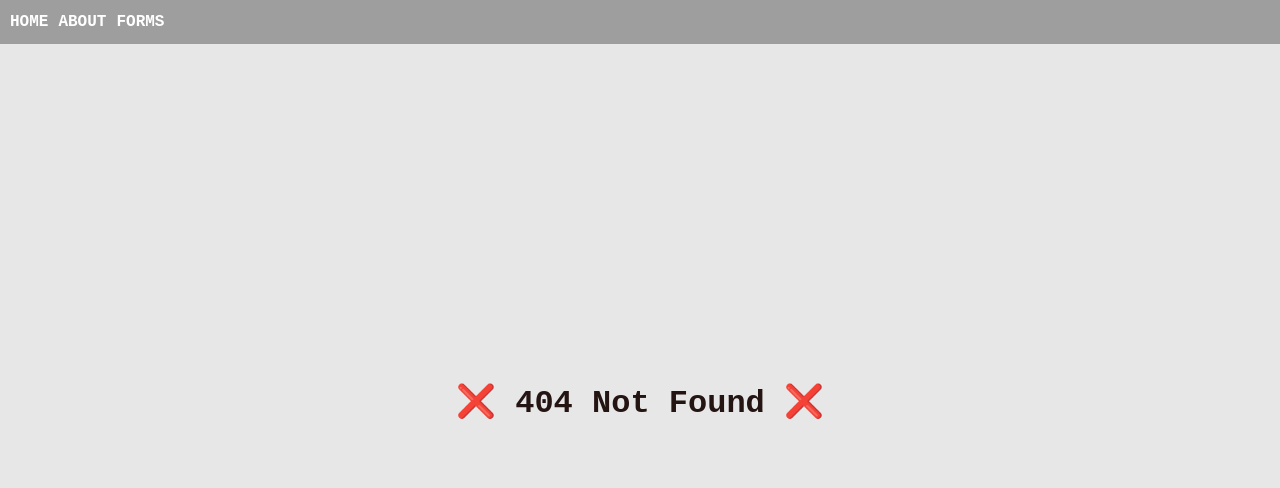
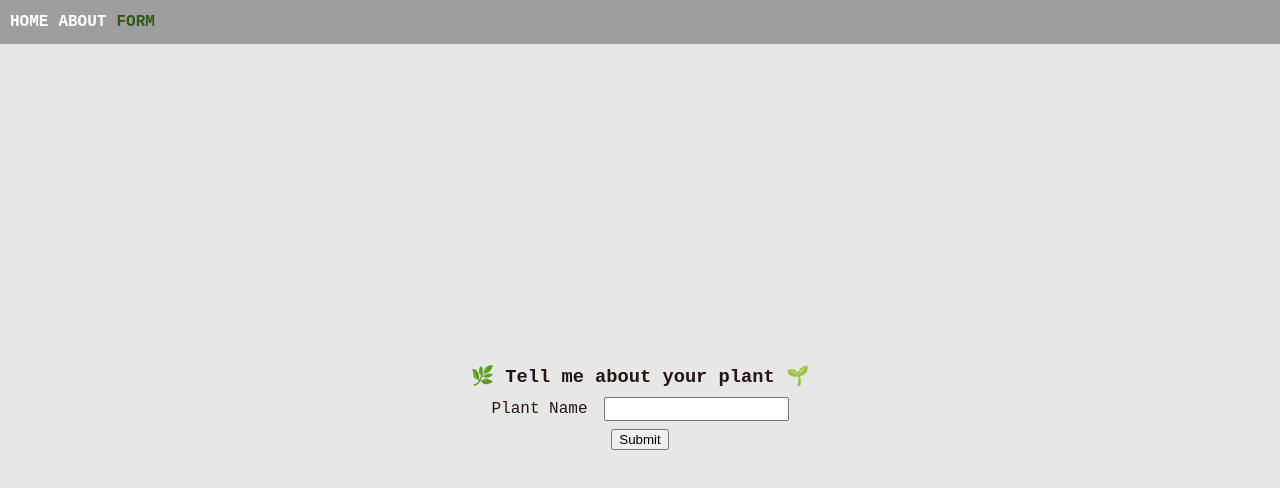
Before and after one commit to aniamarkh/rsschool-react, a React (Vite) app in the folder my-app/: page /form in a window 1280 px wide. Before the commit this address led to /404. Shown: the top 488 px of the page. Built offline with nearby package versions, Linux system fonts and the light colour scheme.

Commit message:
feat: add textInput component, validate it and submit

```diff
--- /dev/null
+++ b/my-app/src/components/forms/form.tsx
@@ -0,0 +1,76 @@
+import React, { createRef } from 'react';
+import './forms.css';
+import TextInput from './formElements/textInput';
+import { PlantData, FormState } from 'types/types';
+import { plantsData } from '../../data/plants';
+
+export default class Form extends React.Component {
+  titleInput: React.RefObject<HTMLInputElement> = createRef<HTMLInputElement>();
+
+  state: FormState = {
+    errors: [],
+    submitted: false,
+  };
+
+  validateForm = (titleValue: string): string[] => {
+    const errors: string[] = [];
+    if (titleValue.trim() === '') {
+      errors.push("Don't forget to give your plant a name!");
+    } else if (titleValue.charAt(0) !== titleValue.charAt(0).toUpperCase()) {
+      errors.push("Plant's name must start with an uppercase letter");
+    }
+    return errors;
+  };
+
+  handleSubmit = (event: React.FormEvent<HTMLFormElement>) => {
+    event.preventDefault();
+
+    const titleValue = this.titleInput.current?.value || '';
+
+    const errors = this.validateForm(titleValue);
+
+    this.setState({ errors }, () => {
+      if (this.state.errors.length === 0) {
+        this.setState({ submitted: true });
+        const cardData: PlantData = {
+          id: this.findMaxId(),
+          imgSrc: 'none',
+          imgAlt: titleValue,
+          title: titleValue,
+          petFriendly: false,
+          price: 666,
+          date: '69.06.9069',
+          isEasy: false,
+        };
+        plantsData.push(cardData);
+      }
+    });
+  };
+
+  findMaxId(): number {
+    return (
+      Math.max(
+        ...plantsData.map((object: PlantData) => {
+          return object.id;
+        })
+      ) + 1
+    );
+  }
+
+  render(): React.ReactNode {
+    return (
+      <form className="form" onSubmit={this.handleSubmit}>
+        <TextInput label="Plant Name" inputRef={this.titleInput} />
+        {this.state.errors.length > 0 && (
+          <div className="errors">
+            {this.state.errors.map((error) => (
+              <p key={error}>{error}</p>
+            ))}
+          </div>
+        )}
+        {this.state.submitted && <div className="success-message">Your plant has been added!</div>}
+        <button type="submit">Submit</button>
+      </form>
+    );
+  }
+}
--- /dev/null
+++ b/my-app/src/components/forms/formElements/textInput.tsx
@@ -0,0 +1,14 @@
+import React from 'react';
+import { InputProps } from 'types/types';
+
+export default class TextInput extends React.Component<InputProps> {
+  render() {
+    const { label, inputRef } = this.props;
+    return (
+      <div className="input-text">
+        <label htmlFor={label}>{label}</label>
+        <input type="text" id={label} ref={inputRef} />
+      </div>
+    );
+  }
+}
--- a/my-app/src/components/forms/forms.css
+++ b/my-app/src/components/forms/forms.css
@@ -1,6 +1,33 @@
-.forms {
+.form-page {
   display: flex;
   flex-direction: column;
   align-items: center;
-  justify-content: start;
+  justify-content: center;
+  height: 90vh;
 }
+
+.form {
+  width: 500px;
+  display: flex;
+  flex-direction: column;
+  align-items: center;
+  gap: .5rem;
+}
+
+.input-text {
+  display: flex;
+  flex-direction: row;
+  gap: 1rem;
+}
+
+.errors {
+  display: flex;
+  flex-direction: column;
+  gap: 2px;
+  align-items: center;
+  color: red;
+}
+
+.success-message {
+  color: green;
+}
--- a/my-app/src/components/forms/index.tsx
+++ /dev/null
@@ -1 +0,0 @@
-import './froms.css';
--- a/my-app/src/data/plants.ts
+++ b/my-app/src/data/plants.ts
@@ -33,12 +33,12 @@ export const plantsData: Array<PlantData> = [
   },
   {
     id: 4,
-    imgSrc: 'zz.jpg',
-    imgAlt: 'ZZ Plant',
-    title: 'ZZ Plant',
-    petFriendly: true,
-    price: 20,
-    date: '08.04.2023',
+    imgSrc: 'phil.jpg',
+    imgAlt: 'Philodendron',
+    title: 'Philodendron',
+    petFriendly: false,
+    price: 18,
+    date: '09.04.2023',
     isEasy: true,
   },
   {
@@ -101,14 +101,4 @@ export const plantsData: Array<PlantData> = [
     date: '10.04.2023',
     isEasy: false,
   },
-  {
-    id: 11,
-    imgSrc: 'phil.jpg',
-    imgAlt: 'Philodendron',
-    title: 'Philodendron',
-    petFriendly: false,
-    price: 18,
-    date: '09.04.2023',
-    isEasy: true,
-  },
 ];
--- /dev/null
+++ b/my-app/src/pages/Form.tsx
@@ -0,0 +1,12 @@
+import React from 'react';
+import Form from '../components/forms/form';
+export default class FormPage extends React.Component {
+  render() {
+    return (
+      <div className="form-page">
+        <h3>🌿 Tell me about your plant 🌱</h3>
+        <Form />
+      </div>
+    );
+  }
+}
--- a/my-app/src/pages/Forms.tsx
+++ /dev/null
@@ -1,11 +0,0 @@
-import React from 'react';
-
-export default class NotFoundPage extends React.Component {
-  render() {
-    return (
-      <div className="forms">
-        <h1>Forms</h1>
-      </div>
-    );
-  }
-}
--- a/my-app/src/routes.tsx
+++ b/my-app/src/routes.tsx
@@ -3,13 +3,14 @@ import { Navigate, Route, Routes } from 'react-router-dom';
 import HomePage from './pages/Home';
 import AboutPage from './pages/About';
 import NotFoundPage from './pages/NotFound';
-import Forms from './pages/Forms';
+import Forms from './pages/Form';
+import FormPage from './pages/Form';
 
 const enum AppRoutes {
   main = '/',
   about = '/about',
   not_found = '/404',
-  forms = '/forms',
+  form = '/form',
 }
 
 export const headerData = [
@@ -22,8 +23,8 @@ export const headerData = [
     path: AppRoutes.about,
   },
   {
-    title: 'Forms',
-    path: AppRoutes.forms,
+    title: 'Form',
+    path: AppRoutes.form,
   },
 ];
 
@@ -34,7 +35,7 @@ class Router extends React.Component {
         <Route path={AppRoutes.main} element={<HomePage />} />
         <Route path={AppRoutes.about} element={<AboutPage />} />
         <Route path={AppRoutes.not_found} element={<NotFoundPage />} />
-        <Route path={AppRoutes.forms} element={<Forms />} />
+        <Route path={AppRoutes.form} element={<FormPage />} />
         <Route path="*" element={<Navigate replace to={AppRoutes.not_found} />} />
       </Routes>
     );
```
Also changed, not shown: my-app/src/types/types.ts (+12 -0 lines).
